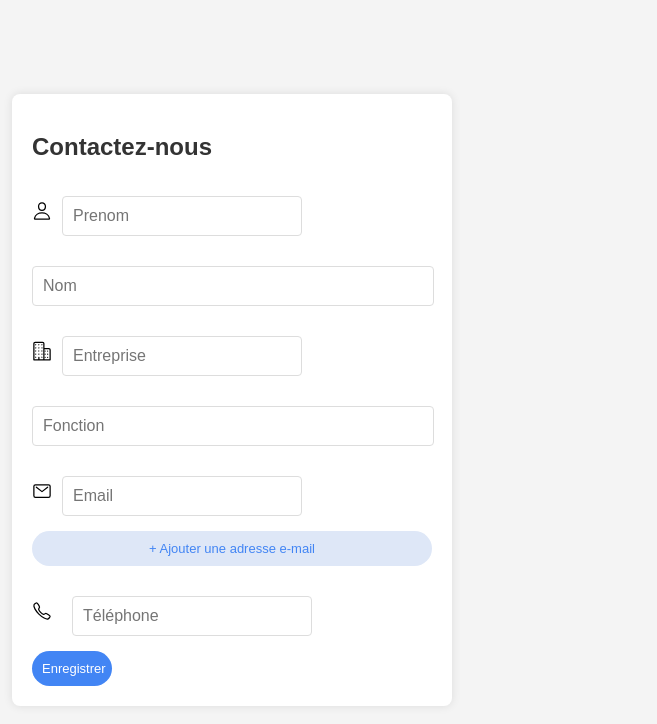
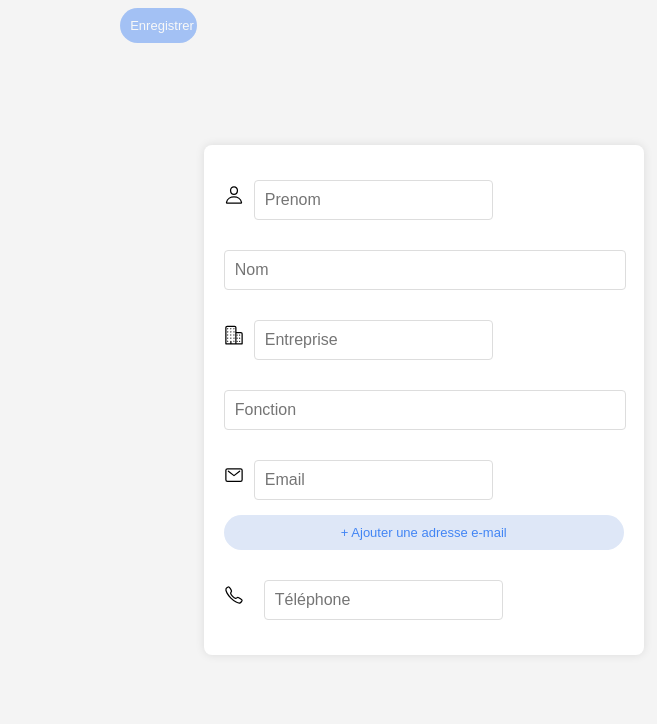
Before and after one commit to Jeromebayongwa/googleContact, a plain HTML site: page Index.html in a window 1280 px wide. Shown: the whole page, without its empty margins (408-1065 px from the left). Drawn offline with Linux system fonts and the light colour scheme.

Commit message:
premier contact

```diff
--- a/Index.html
+++ b/Index.html
@@ -9,9 +9,12 @@
 </head>
 <body>
     <body>
-
+        <div class="form-button">
+            <div class="button-title">
+                <button type="submit">Enregistrer</button>
+            </div>
+        </div>
         <div class="form-container">
-            <h2>Contactez-nous</h2>
             <form action="#" method="post">
                 <div class="group">
                     <div class="icone">
@@ -65,11 +68,6 @@
                     </div>
                 </div>
             </form>
-            <div class="form-button">
-                <div class="button-title">
-                    <button type="submit">Enregistrer</button>
-                </div>
-            </div>
         </div>
 
     </body>
--- a/Style.css
+++ b/Style.css
@@ -64,11 +64,16 @@ body {
 }
 .button{
     display: flex;
+    position: relative;
 }
 .form-button button {
+    align-items: center;
+    margin-left: 300px;
+    margin-bottom: 750px;
     width: 20%;
     padding: 10px;
     background-color: #4285f4;
+    opacity: 45%;
     border: none;
     border-radius: 100px;
     color: #ffffff;
```
